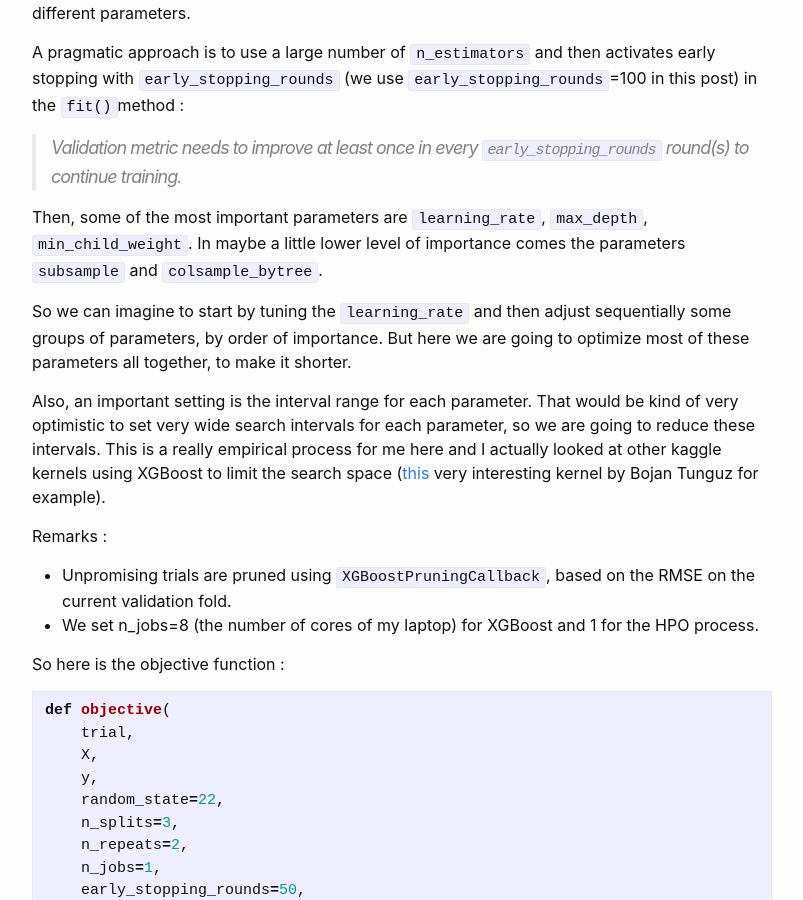
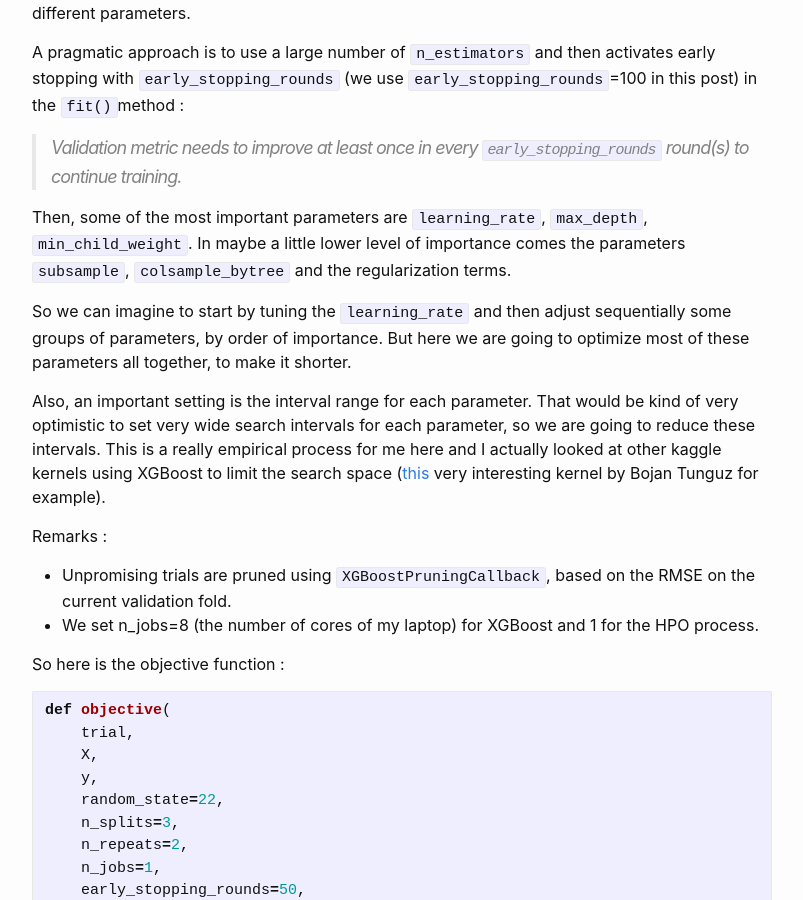
Before and after one commit to aetperf/aetperf.github.io, a Jekyll site: the page built from _posts/2021-02-16-Optuna-+-XGBoost-on-a-tabular-dataset.md, in a window 1280 px wide and 900 px high, scrolled down 8156 px. Shown: the whole window, without its empty margins (238-1041 px from the left). Built offline with Jekyll 4.4.1, drawn with Linux system fonts in a browser that asks for light colours; comment, search, counter and statistics services are not loaded.

Commit message:
small update

```diff
--- a/_posts/2021-02-16-Optuna-+-XGBoost-on-a-tabular-dataset.md
+++ b/_posts/2021-02-16-Optuna-+-XGBoost-on-a-tabular-dataset.md
@@ -454,7 +454,7 @@ In this post, we are not going into much details about the gradient boosting alg
 A pragmatic approach is to use a large number of `n_estimators` and then activates early stopping with `early_stopping_rounds` (we use `early_stopping_rounds`=100 in this post) in the `fit()`method :
 > Validation metric needs to improve at least once in every `early_stopping_rounds` round(s) to continue training.
 
-Then, some of the most important parameters are `learning_rate`, `max_depth`, `min_child_weight`. In maybe a little lower level of importance comes the parameters `subsample` and `colsample_bytree`.
+Then, some of the most important parameters are `learning_rate`, `max_depth`, `min_child_weight`. In maybe a little lower level of importance comes the parameters `subsample`, `colsample_bytree` and the regularization terms.
 
 So we can imagine to start by tuning the `learning_rate` and then adjust sequentially some groups of parameters, by order of importance. But here we are going to optimize most of these parameters all together, to make it shorter.
 
```
